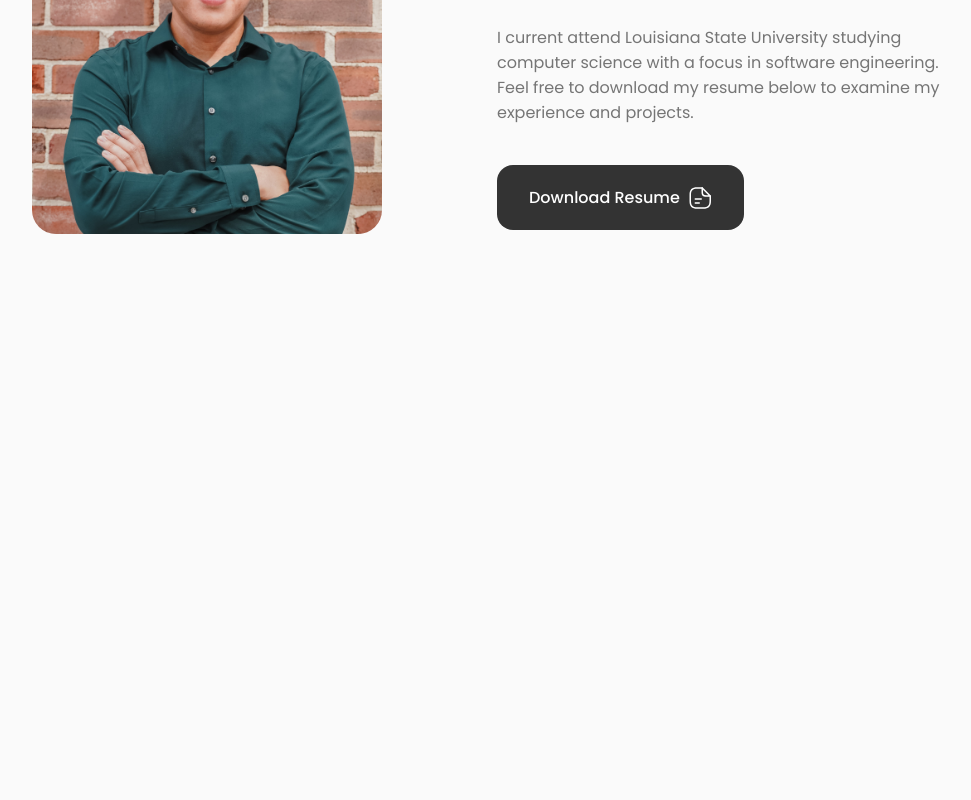
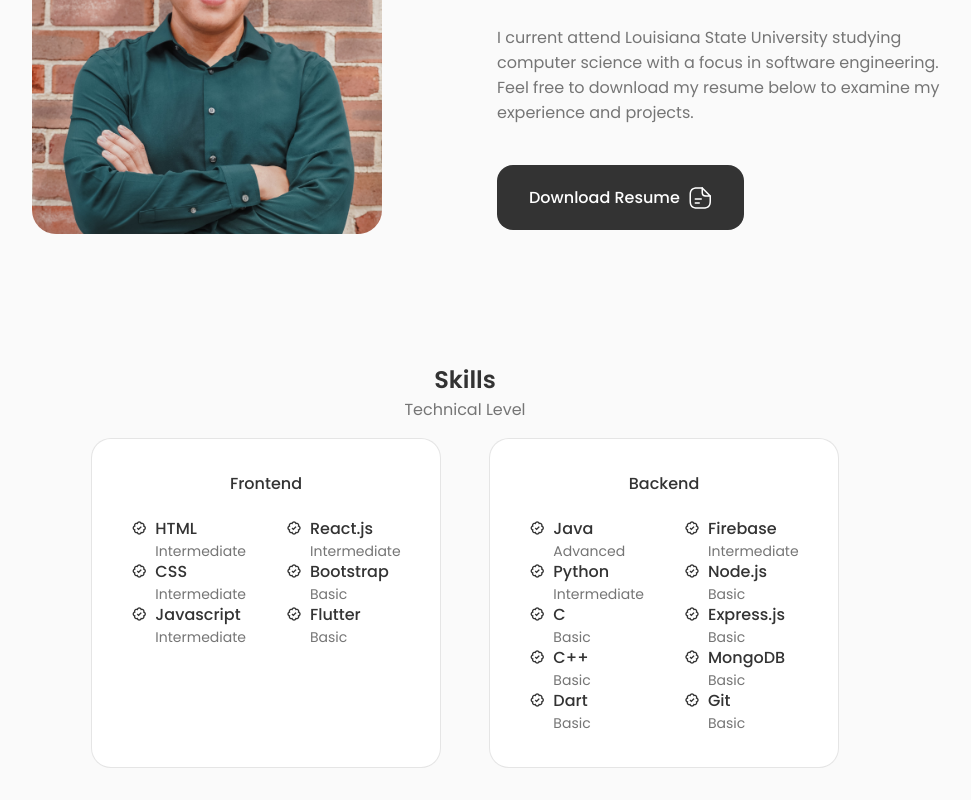
Before and after one commit to hvnguyen57/portfolio, a React (Create React App) app: page / in a window 1280 px wide. Shown: the part 1114-1914 px from the top of the page, without its empty margins (175-1146 px from the left). Before the commit the page ends 1380 px from the top, so only its background shows below. Built offline with nearby package versions, Linux system fonts and the light colour scheme.

Commit message:
finished skills section

```diff
--- a/src/App.js
+++ b/src/App.js
@@ -3,6 +3,7 @@
 import Header from './components/Header/Header';
 import Home from './components/Home/Home';
 import About from './components/About/About';
+import Skills from './components/Skills/Skills';
 
 const App = () =>{
   return(
@@ -12,6 +13,7 @@
     <main className='main'>
       <Home/>
       <About />
+      <Skills />
     </main>
     </>
   )
--- /dev/null
+++ b/src/components/Skills/Backend.jsx
@@ -0,0 +1,90 @@
+import React from 'react';
+
+const Backend = () => {
+    return (
+        <div className='skills_content'>
+            <h3 className='skills_title'>Backend</h3>
+            <div className='skills_box'>
+                {/*Programming Languages */}
+                <div className='skills_group'>
+                    <div className='skills_data'>
+                        <i class='bx bx-badge-check' ></i>
+                        <div>
+                            <h3 className='skills_name'>Java</h3>
+                            <span className='skills_level'>Advanced</span>
+                        </div>
+                    </div>
+                    <div className='skills_data'>
+                        <i class='bx bx-badge-check' ></i>
+                        <div>
+                            <h3 className='skills_name'>Python</h3>
+                            <span className='skills_level'>Intermediate</span>
+                        </div>
+                    </div>
+                    <div className='skills_data'>
+                        <i class='bx bx-badge-check' ></i>
+                        <div>
+                            <h3 className='skills_name'>C</h3>
+                            <span className='skills_level'>Basic</span>
+                        </div>
+                    </div>
+                    <div className='skills_data'>
+                        <i class='bx bx-badge-check' ></i>
+                        <div>
+                            <h3 className='skills_name'>C++</h3>
+                            <span className='skills_level'>Basic</span>
+                        </div>
+                    </div>
+                    <div className='skills_data'>
+                        <i class='bx bx-badge-check' ></i>
+                        <div>
+                            <h3 className='skills_name'>Dart</h3>
+                            <span className='skills_level'>Basic</span>
+                        </div>
+                    </div>
+                </div>
+
+                {/*Bbackend Frameworks*/}
+                <div className='skills_group'>
+                    <div className='skills_data'>
+                        <i class='bx bx-badge-check' ></i>
+                        <div>
+                            <h3 className='skills_name'>Firebase</h3>
+                            <span className='skills_level'>Intermediate</span>
+                        </div>
+                    </div>
+                    <div className='skills_data'>
+                        <i class='bx bx-badge-check' ></i>
+                        <div>
+                            <h3 className='skills_name'>Node.js</h3>
+                            <span className='skills_level'>Basic</span>
+                        </div>
+                    </div>
+                    <div className='skills_data'>
+                        <i class='bx bx-badge-check' ></i>
+                        <div>
+                            <h3 className='skills_name'>Express.js</h3>
+                            <span className='skills_level'>Basic</span>
+                        </div>
+                    </div>
+                    <div className='skills_data'>
+                        <i class='bx bx-badge-check' ></i>
+                        <div>
+                            <h3 className='skills_name'>MongoDB</h3>
+                            <span className='skills_level'>Basic</span>
+                        </div>
+                    </div>
+                    <div className='skills_data'>
+                        <i class='bx bx-badge-check' ></i>
+                        <div>
+                            <h3 className='skills_name'>Git</h3>
+                            <span className='skills_level'>Basic</span>
+                        </div>
+                    </div>
+                </div>
+            </div>
+        </div>
+    )
+}
+
+export default Backend;
--- /dev/null
+++ b/src/components/Skills/Frontend.jsx
@@ -0,0 +1,62 @@
+import React from 'react';
+
+const Frontend = () => {
+    return (
+        <div className='skills_content'>
+            <h3 className='skills_title'>Frontend</h3>
+            <div className='skills_box'>
+                {/*Vanilla Frontend*/}
+                <div className='skills_group'>
+                    <div className='skills_data'>
+                        <i class='bx bx-badge-check' ></i>
+                        <div>
+                            <h3 className='skills_name'>HTML</h3>
+                            <span className='skills_level'>Intermediate</span>
+                        </div>
+                    </div>
+                    <div className='skills_data'>
+                        <i class='bx bx-badge-check' ></i>
+                        <div>
+                            <h3 className='skills_name'>CSS</h3>
+                            <span className='skills_level'>Intermediate</span>
+                        </div>
+                    </div>
+                    <div className='skills_data'>
+                        <i class='bx bx-badge-check' ></i>
+                        <div>
+                            <h3 className='skills_name'>Javascript</h3>
+                            <span className='skills_level'>Intermediate</span>
+                        </div>
+                    </div>
+                </div>
+
+                {/*Frontend Frameworks*/}
+                <div className='skills_group'>
+                    <div className='skills_data'>
+                        <i class='bx bx-badge-check' ></i>
+                        <div>
+                            <h3 className='skills_name'>React.js</h3>
+                            <span className='skills_level'>Intermediate</span>
+                        </div>
+                    </div>
+                    <div className='skills_data'>
+                        <i class='bx bx-badge-check' ></i>
+                        <div>
+                            <h3 className='skills_name'>Bootstrap</h3>
+                            <span className='skills_level'>Basic</span>
+                        </div>
+                    </div>
+                    <div className='skills_data'>
+                        <i class='bx bx-badge-check' ></i>
+                        <div>
+                            <h3 className='skills_name'>Flutter</h3>
+                            <span className='skills_level'>Basic</span>
+                        </div>
+                    </div>
+                </div>
+            </div>
+        </div>
+    )
+}
+
+export default Frontend;
--- /dev/null
+++ b/src/components/Skills/Skills.jsx
@@ -0,0 +1,24 @@
+import React from 'react';
+import "./skills.css";
+import Frontend from './Frontend';
+import Backend from './Backend';
+
+
+const Skills = () => {
+    return(
+        <section className="skills section" id='skills'>
+            <h2 className="section_title">Skills</h2>
+            <div className="section_sub">
+                <span className="section_subtitle">Technical Level</span>
+            </div>
+
+            <div className='skills_container container grid'>
+                <Frontend/>
+                <Backend/>
+            </div>
+        </section>
+
+    )
+}
+
+export default Skills;
--- /dev/null
+++ b/src/components/Skills/skills.css
@@ -0,0 +1,81 @@
+.skills_container {
+    grid-template-columns: repeat(2, 350px);
+    column-gap: 3rem;
+    justify-content: center;
+}
+
+.skills_content {
+    background-color: var(--container-color);
+    border: 1px solid rgb(0, 0, 0, 0.1);
+    padding: 2rem 4rem;
+    border-radius: 1.25rem;
+}
+
+.skills_title {
+    font-size: var(--normal-font-size);
+    font-weight: var(--font-medium);
+    text-align: center;
+    margin-bottom: var(--mb-1-5);
+}
+
+.skills_box {
+    display: flex;
+    justify-content: center;
+    column-gap: 2.5rem;
+}
+
+.skill_group {
+    display: grid;
+    align-items: flex-start;
+    row-gap: 1rem;
+}
+
+.skills_data {
+    display: flex;
+    column-gap: 0.5rem;
+}
+
+.skills .bx-badge-check {
+    font-size: 1rem;
+    color: var(--title-color);
+}
+
+.skills_name {
+    font-size: var(--normal-font-size);
+    font-weight: var(--font-medium);
+    line-height: 18px;
+}
+
+.skills_level {
+    font-size: var(--small-font-size);
+}
+
+/*=============== BREAKPOINTS ===============*/
+/* For large devices */
+@media screen and (max-width: 992px) {
+    .skills_container {
+        grid-template-columns: max-content;
+        row-gap: 2rem;
+    }
+}
+
+@media screen and (max-width: 576px) {
+    .skills_container {
+        grid-template-columns: 1fr;
+    }
+
+    .skills_content {
+        padding: 1.5rem;
+    }
+}
+
+/* For small devices */
+@media screen and (max-width: 350px) {
+    .skills_box {
+        column-gap: 1.25rem;
+    }
+
+    .skills_name {
+        font-size: var(--small-font-size);
+    }
+}
```
